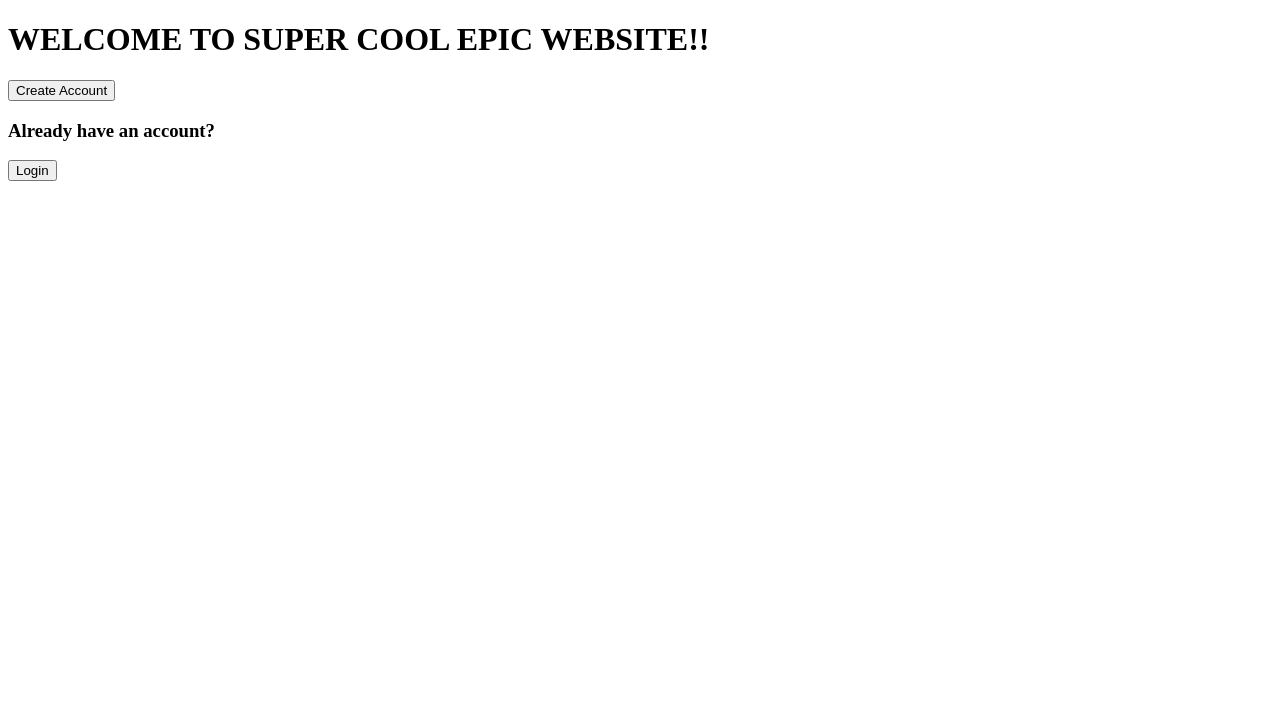
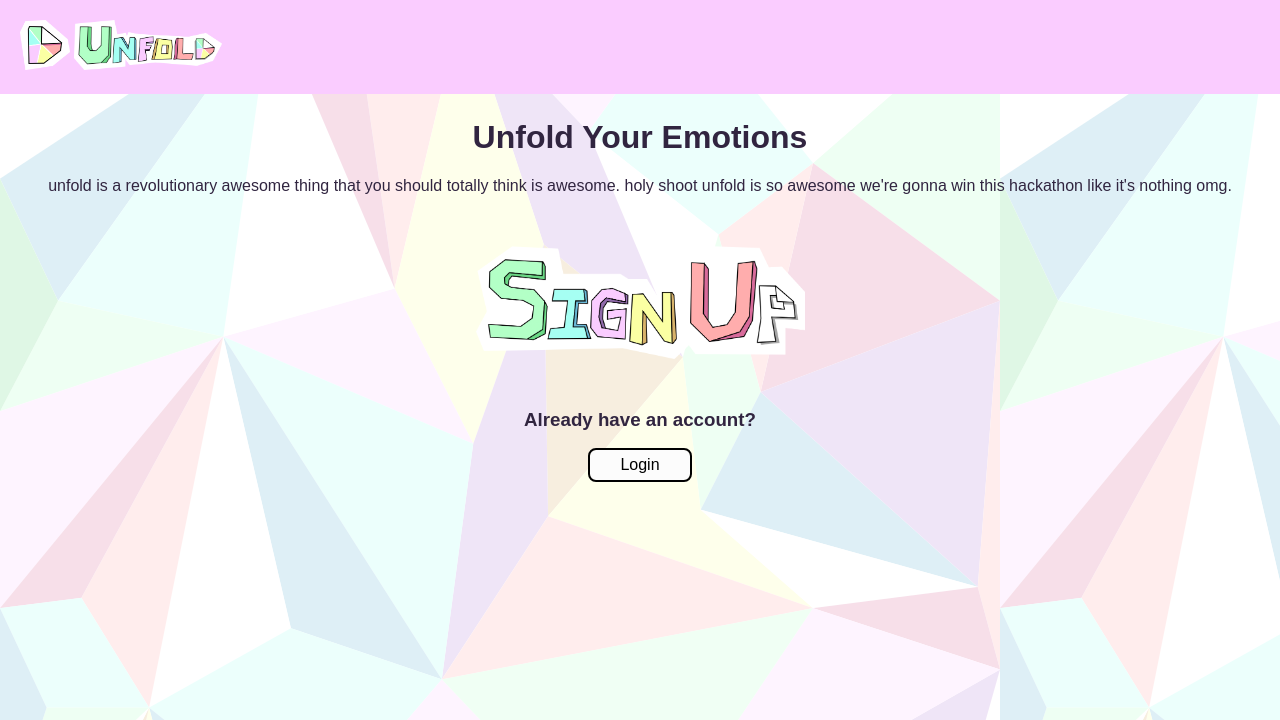
Before and after one commit to evelyn-campbell/Unfold-App, a Django app: page / in a window 1280 px wide. Shown: the top 720 px of the page. Run offline with Django 4.2, Linux system fonts and the light colour scheme.

Commit message:
implemented the landing page, it is so awesome, holy shoot

```diff
--- /dev/null
+++ b/webapp/static/landing.css
@@ -0,0 +1,66 @@
+body {
+    margin: 0;
+    font-family: arial, sans-serif;
+}
+
+.ribbon {
+    overflow: hidden;
+    background-color: #FACCFF;
+}
+
+.icon {
+    width: 50px;
+    height: 50px;
+    margin-left: 20px;
+    margin-top: 20px;
+    margin-bottom: 20px;
+}
+
+.logo {
+    height: 50px;
+    width: auto;
+    margin-bottom: 20px;
+    margin-top: 20px;
+}
+
+.main {
+    margin: 25px;
+    font-family: sans-serif;
+}
+
+.signup {
+    height: 100px;
+}
+
+.awesome:hover {
+    background-color: #c9b0cc;
+}
+
+button {
+    display: block;
+    margin-left: auto;
+    margin-right: auto;
+    width: 329px;
+    height: 56px;
+    text-align: center;
+    border: 0px;
+    font-weight: normal;
+    margin-top: 50px;
+    margin-bottom: 50px;
+}
+
+.awesome {
+    background-color: #fcfcfc;
+    outline: #000000 solid 2px;
+    color: #000000;
+    border-radius: 6px;
+    width: 100px;
+    height: 30px;
+    font-size: 16px;
+    margin-top: 0px;
+}
+
+.textlol {
+    text-align: center;
+    color: #312540;
+}
--- a/webapp/templates/core_templates/home.html
+++ b/webapp/templates/core_templates/home.html
@@ -1,18 +1,39 @@
+{% load static %}
+
 <!DOCTYPE html>
 <html>
   <head>
     <title>Technova Site</title>
+    <link rel="stylesheet" href="{% static 'landing.css'%}" />
+    <style>
+      body {
+        background-image: url("{% static 'background.png'%}");
+      }
+
+      .signupbutton {
+        background-image: url("{% static 'signup.png'%}");
+        background-size: 329px 114px;
+        width: 329px;
+        height: 114px;
+        background-color: rgba(76, 175, 80, 0);
+      }
+    </style>
   </head>
   <body>
+    <div class="ribbon">
+      <img src="{% static 'icon.png'%}" alt="icon" class="icon">
+      <img src="{% static 'logo.png'%}" alt="Unfold" class="logo">
+    </div>
     <div class="main">
-      <h1>WELCOME TO SUPER COOL EPIC WEBSITE!!</h1>
+      <h1 class="textlol">Unfold Your Emotions</h1>
+      <p class="textlol">unfold is a revolutionary awesome thing that you should totally think is awesome. holy shoot unfold is so awesome we're gonna win this hackathon like it's nothing omg.</p>
       <div class="signup">
         <form action="/signup/">
-          <button type="submit">Create Account</button>
+          <button type="submit" class="signupbutton"></button>
         </form>
-        <h3>Already have an account?</h3>
+        <h3 class="textlol">Already have an account?</h3>
         <form action="/login/">
-          <button type="submit">Login</button>
+          <button type="submit" class="awesome">Login</button>
         </form>
       </div>
     </div>
```
Also changed, not shown: webapp/static/icon.png (added), webapp/static/signup.png (added).
